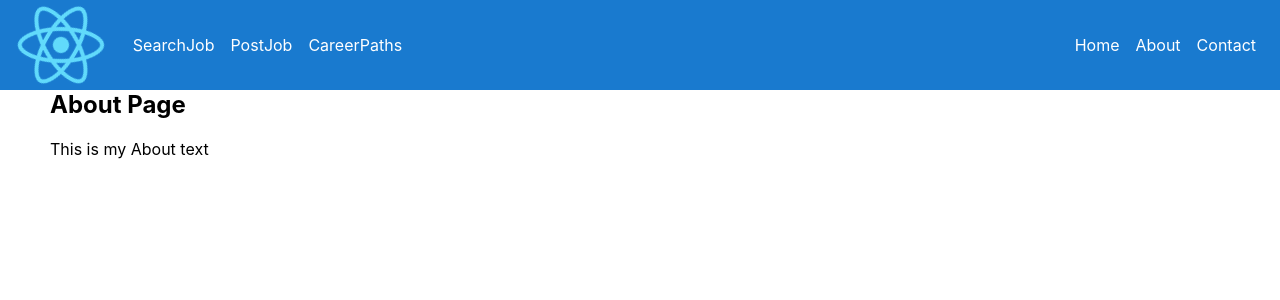
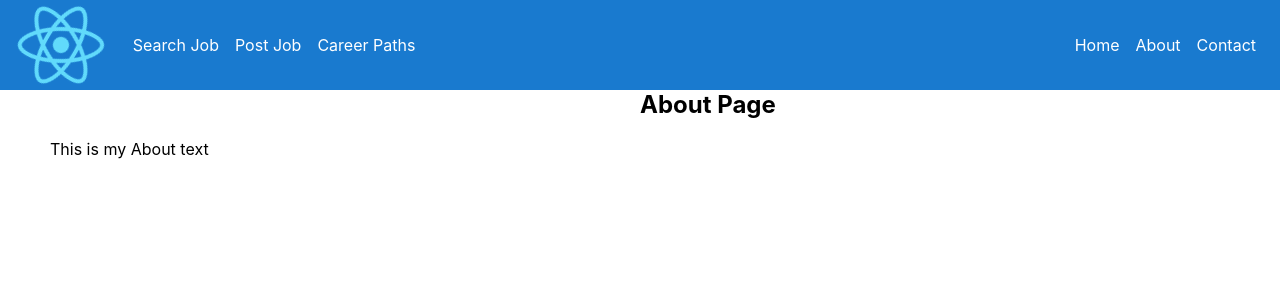
Before and after one commit to ScottBain96/my_website_react, a React (Create React App) app: page /about in a window 1280 px wide. Shown: the top 300 px of the page. Built offline with nearby package versions, Linux system fonts and the light colour scheme.

Commit message:
fixed toolbar item namese

```diff
--- a/src/Contact.css
+++ b/src/Contact.css
@@ -5,6 +5,11 @@
     padding-left: 100;
 
     }
+.content h1 {
+
+    margin-left: 50%;
+
+}
 
 
     @media (max-width:768px){
--- a/src/components/SideDrawer/SideDrawer.js
+++ b/src/components/SideDrawer/SideDrawer.js
@@ -12,9 +12,9 @@ const sideDrawer = props => {
 
     return (<nav className={drawerClasses}>
         <ul>
-            <li><Link to ="/Searchjob">SearchJob</Link></li>
-            <li><Link to ="/Postjob">PostJob</Link></li>
-            <li><Link to ="/CareerPaths">CareerPaths</Link></li>
+            <li><Link to ="/Searchjob">Search Job</Link></li>
+            <li><Link to ="/Postjob">Post Job</Link></li>
+            <li><Link to ="/CareerPaths">Career Paths</Link></li>
         </ul>
 
     </nav>)
--- a/src/components/Toolbar/Toolbar.js
+++ b/src/components/Toolbar/Toolbar.js
@@ -16,9 +16,9 @@ const toolbar = props => (
             <div className="toolbar_logo"> <img src={Logo}></img></div>
             <div className="space"></div>
             <div className="toolbar_navigation_start">
-                    <li><Link to ="/SearchJob">SearchJob</Link></li>
-                    <li><Link to ="/Postjob">PostJob</Link></li>
-                    <li><Link to ="/CareerPaths">CareerPaths</Link></li>
+                    <li><Link to ="/SearchJob">Search Job</Link></li>
+                    <li><Link to ="/Postjob">Post Job</Link></li>
+                    <li><Link to ="/CareerPaths">Career Paths</Link></li>
 
 
             </div>
```
